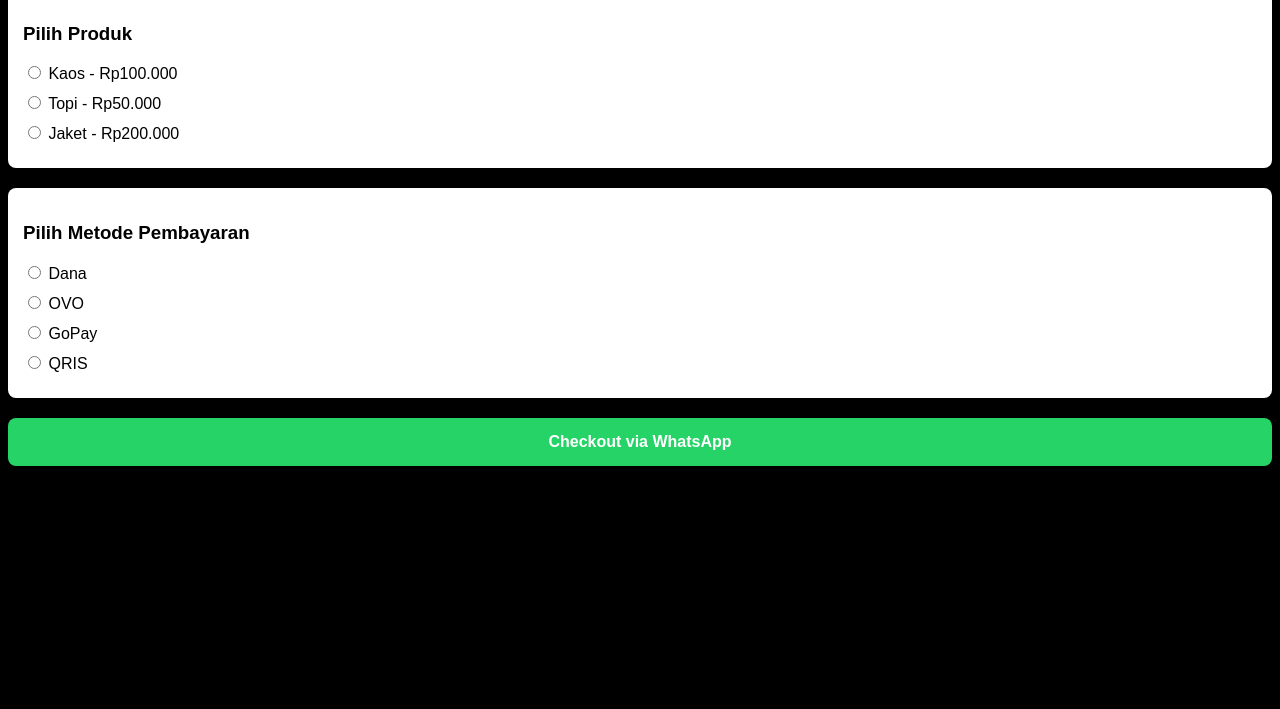
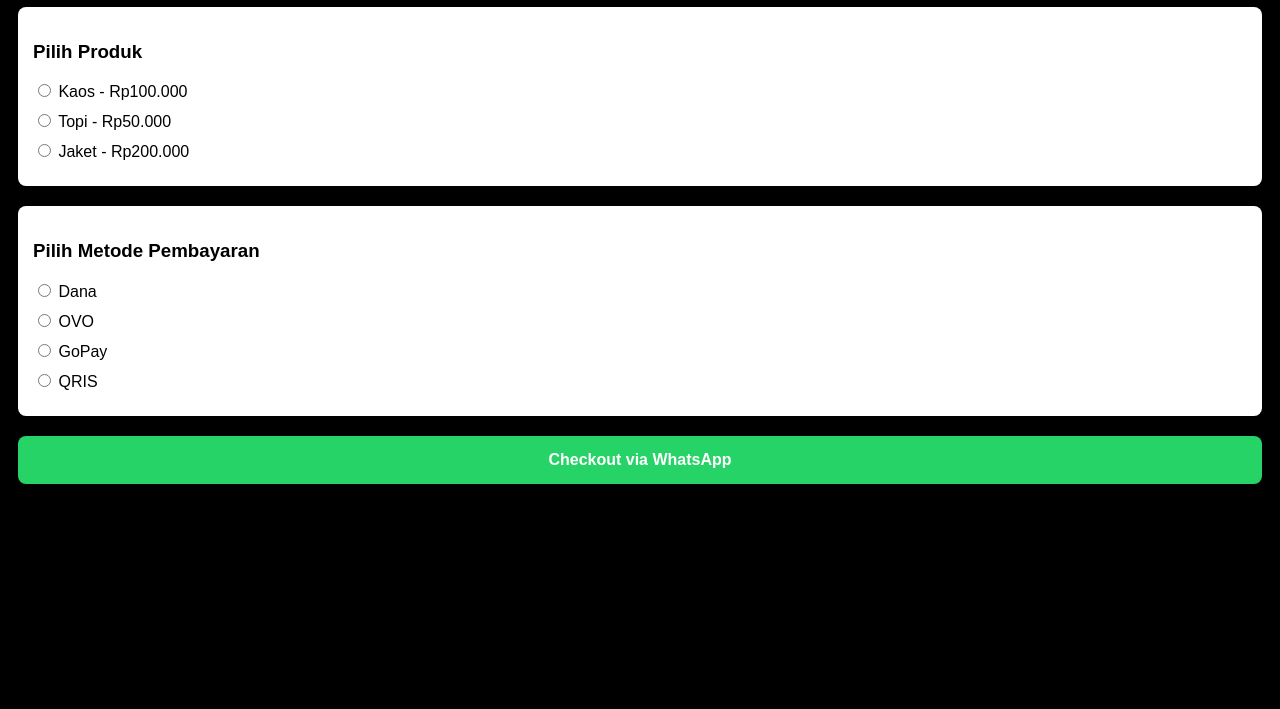
Before and after one commit to SwipFvck/market, a plain HTML site: page produk.html in a window 1280 px wide. Shown: the part 91-800 px from the top of the page. Drawn offline with Linux system fonts and the light colour scheme.

Commit message:
Update produk.html

```diff
--- a/produk.html
+++ b/produk.html
@@ -6,7 +6,9 @@
   <style>
     body {
       font-family: Arial, sans-serif;
-      padding: -500px;
+      width: 300;
+      eigth: 300;
+      padding: 10px;
       background: #000;
     }
     h1 {
```
